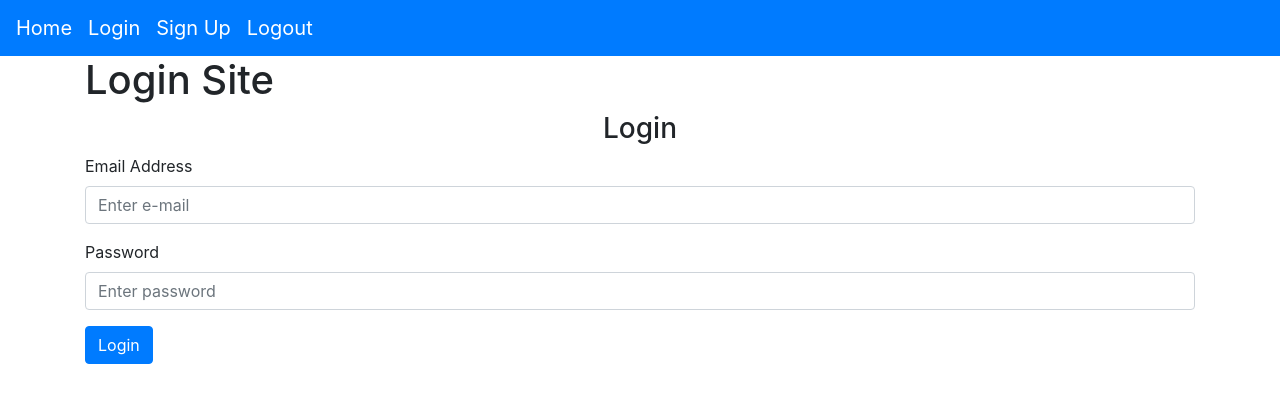
After one commit to tobias124/newTest, a Flask app: page /login in a window 1280 px wide. The commit adds this page. Shown: the top 403 px of the page. Run offline with Flask 2, Linux system fonts and the light colour scheme; some libraries are stand-ins or nearby versions.

Commit message:
added bootstrap and base html

```diff
--- a/website/__init__.py
+++ b/website/__init__.py
@@ -2,6 +2,7 @@ import os, sys; sys.path.append(os.path.dirname(os.path.realpath(__file__)))
 from flask import Flask, render_template, request
 from flask_sqlalchemy import SQLAlchemy
 from .views import views
+from .auth import auth
 
 # init App
 app = Flask(__name__)
@@ -42,4 +43,6 @@ def create_app(dev):
 
 
     app.register_blueprint(views, url_prefix='/')
+    app.register_blueprint(auth, url_prefix='/')
+
     return app
--- /dev/null
+++ b/website/auth.py
@@ -0,0 +1,10 @@
+
+
+from flask import Blueprint, render_template
+
+
+auth = Blueprint('auth', __name__)
+
+@auth.route('/login', methods=('POST', 'GET'))
+def login():
+    return render_template('login.html')
--- /dev/null
+++ b/website/templates/base.html
@@ -0,0 +1,68 @@
+<!DOCTYPE html>
+<html>
+  <head>
+    <meta charset="utf-8" />
+    <meta name="viewport" content="width=device-width, initial-scale=1" />
+    <link
+      rel="stylesheet"
+      href="https://stackpath.bootstrapcdn.com/bootstrap/4.4.1/css/bootstrap.min.css"
+      integrity="sha384-Vkoo8x4CGsO3+Hhxv8T/Q5PaXtkKtu6ug5TOeNV6gBiFeWPGFN9MuhOf23Q9Ifjh"
+      crossorigin="anonymous"
+    />
+    <link
+      rel="stylesheet"
+      href="https://stackpath.bootstrapcdn.com/font-awesome/4.7.0/css/font-awesome.min.css"
+      crossorigin="anonymous"
+    />
+    <title>{% block title %}Home{% endblock %}</title>
+  </head>
+
+  <body>
+
+    <nav class="navbar navbar-expand-lg navbar-dark bg-primary">
+        <button
+          class="navbar-toggler"
+          type="button"
+          data-toggle="collapse"
+          data-target="#navbar"
+        ><span class="navbar-toggler-icon"></span>
+          </button>
+
+        <div class="collapse navbar-collapse" id="navbar">
+          <div class="navbar-nav">
+            <a class="navbar-brand" id="home" href="/">Home</a>
+            <a class="navbar-brand" id="login" href="/login">Login</a>
+            <a class="navbar-brand" id="signUp" href="/sign-up">Sign Up</a>
+            <a class="navbar-brand" id="logout" href="/logout">Logout</a>
+          </div>
+        </div>
+      </nav>
+
+
+    <div class="container">
+        {% block content %}
+        {% endblock %}
+    </div>
+
+    <script
+      src="https://code.jquery.com/jquery-3.2.1.slim.min.js"
+      integrity="sha384-KJ3o2DKtIkvYIK3UENzmM7KCkRr/rE9/Qpg6aAZGJwFDMVNA/GpGFF93hXpG5KkN"
+      crossorigin="anonymous"
+    ></script>
+    <script
+      src="https://cdnjs.cloudflare.com/ajax/libs/popper.js/1.12.9/umd/popper.min.js"
+      integrity="sha384-ApNbgh9B+Y1QKtv3Rn7W3mgPxhU9K/ScQsAP7hUibX39j7fakFPskvXusvfa0b4Q"
+      crossorigin="anonymous"
+    ></script>
+    <script
+      src="https://maxcdn.bootstrapcdn.com/bootstrap/4.0.0/js/bootstrap.min.js"
+      integrity="sha384-JZR6Spejh4U02d8jOt6vLEHfe/JQGiRRSQQxSfFWpi1MquVdAyjUar5+76PVCmYl"
+      crossorigin="anonymous"
+    ></script>
+
+    <script
+      type="text/javascript"
+      src="{{ url_for('static', filename='index.js') }}"
+    ></script>
+  </body>
+</html>
--- /dev/null
+++ b/website/templates/login.html
@@ -0,0 +1,28 @@
+{% extends "base.html" %} {% block title %}Login{% endblock %}
+{% block content %}
+<h1>Login Site</h1>
+<form method="POST">
+  <h3 align="center">Login</h3>
+  <div class="form-group">
+    <label for="email">Email Address</label>
+    <input
+      type="email"
+      class="form-control"
+      name="email"
+      id="email"
+      placeholder="Enter e-mail"
+    />
+  </div>
+  <div class="form-group">
+    <label for="password">Password</label>
+    <input
+      type="password"
+      class="form-control"
+      id="password"
+      name="password"
+      placeholder="Enter password"
+    />
+  </div>
+  <button type="submit" class="btn btn-primary">Login</button>
+</form>
+{% endblock %}
```
Also changed, not shown: website/templates/index.html (+7 -0 lines).
